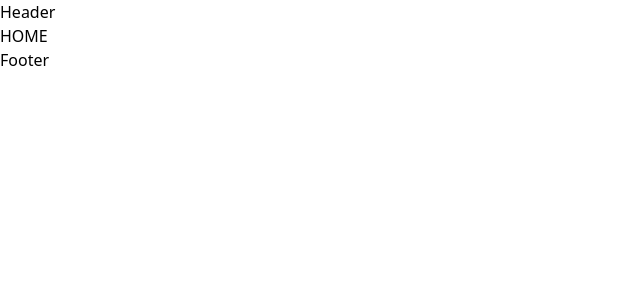
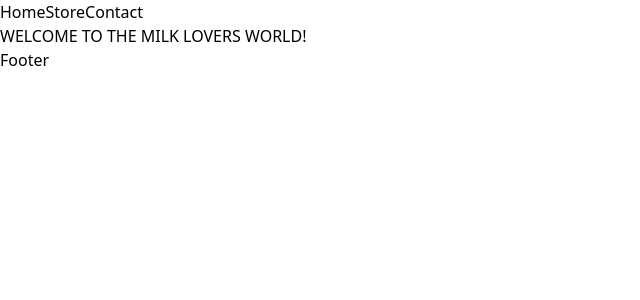
Before and after one commit to Luega/ReactTS-Milk_Lovers, a React (Create React App) app: page / in a window 1280 px wide. Shown: the top 300 px of the page, without its empty margins (0-640 px from the left). Built offline with nearby package versions, Linux system fonts and the light colour scheme.

Commit message:
ROUTING:
added react routes,
created Router.tsx component,
created Home.tsx, Contact.tsx, Store.tsx, Product.tsx,
created routing for each of them.

```diff
--- a/src/App.tsx
+++ b/src/App.tsx
@@ -1,11 +1,9 @@
-import Layout from "./components/Layout";
+import { Router } from "./components/Router";
 
 function App() {
   return (
     <>
-      <Layout>
-        <h1>HOME</h1>
-      </Layout>
+      <Router />
     </>
   );
 }
--- a/src/components/Header.tsx
+++ b/src/components/Header.tsx
@@ -1,7 +1,20 @@
 import React from "react";
+import { Link } from "react-router-dom";
 
 const Header = () => {
-  return <div>Header</div>;
+  return (
+    <header>
+      <nav>
+        <ul>
+          <li>
+            <Link to="/">Home</Link>
+            <Link to="/Store">Store</Link>
+            <Link to="/Contact">Contact</Link>
+          </li>
+        </ul>
+      </nav>
+    </header>
+  );
 };
 
 export default Header;
--- a/src/components/Layout.tsx
+++ b/src/components/Layout.tsx
@@ -1,12 +1,12 @@
+import { Outlet } from "react-router-dom";
 import Header from "./Header";
 import Footer from "./Footer";
-import { PropsWithChildren } from "react";
 
-const Layout = ({ children }: PropsWithChildren) => {
+const Layout = () => {
   return (
     <>
       <Header />
-      {children}
+      <Outlet />
       <Footer />
     </>
   );
--- /dev/null
+++ b/src/components/Router.tsx
@@ -0,0 +1,23 @@
+import { BrowserRouter, Routes, Route } from "react-router-dom";
+import Layout from "./Layout";
+import Home from "../pages/Home";
+import Store from "../pages/Store";
+import Product from "../pages/Product";
+import Contact from "../pages/Contact";
+
+export const Router = () => {
+  return (
+    <BrowserRouter>
+      <Routes>
+        <Route path="/" element={<Layout />}>
+          <Route path="/" element={<Home />} />
+          <Route path="/store" element={<Store />} />
+          <Route path="/store/:id" element={<Product />} />
+          <Route path="/contact" element={<Contact />} />
+        </Route>
+      </Routes>
+    </BrowserRouter>
+  );
+};
+
+export default Router;
--- /dev/null
+++ b/src/pages/Contact.tsx
@@ -0,0 +1,7 @@
+import React from "react";
+
+const Contact = () => {
+  return <div>CONTACT</div>;
+};
+
+export default Contact;
--- /dev/null
+++ b/src/pages/Home.tsx
@@ -0,0 +1,7 @@
+import React from "react";
+
+const Home = () => {
+  return <div>WELCOME TO THE MILK LOVERS WORLD!</div>;
+};
+
+export default Home;
--- /dev/null
+++ b/src/pages/Product.tsx
@@ -0,0 +1,7 @@
+import React from "react";
+
+const Product = () => {
+  return <div>PRODUCT</div>;
+};
+
+export default Product;
--- /dev/null
+++ b/src/pages/Store.tsx
@@ -0,0 +1,7 @@
+import React from "react";
+
+const Store = () => {
+  return <div>STORE</div>;
+};
+
+export default Store;
```
